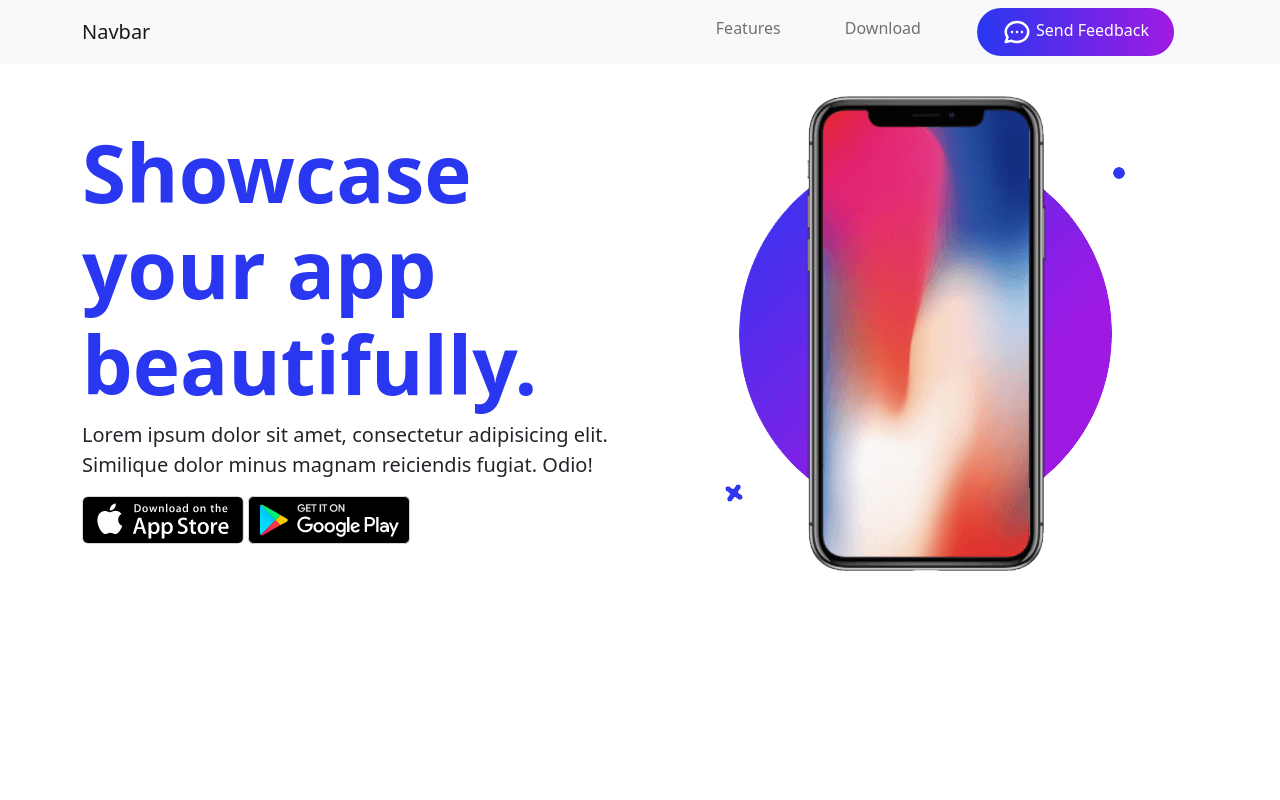
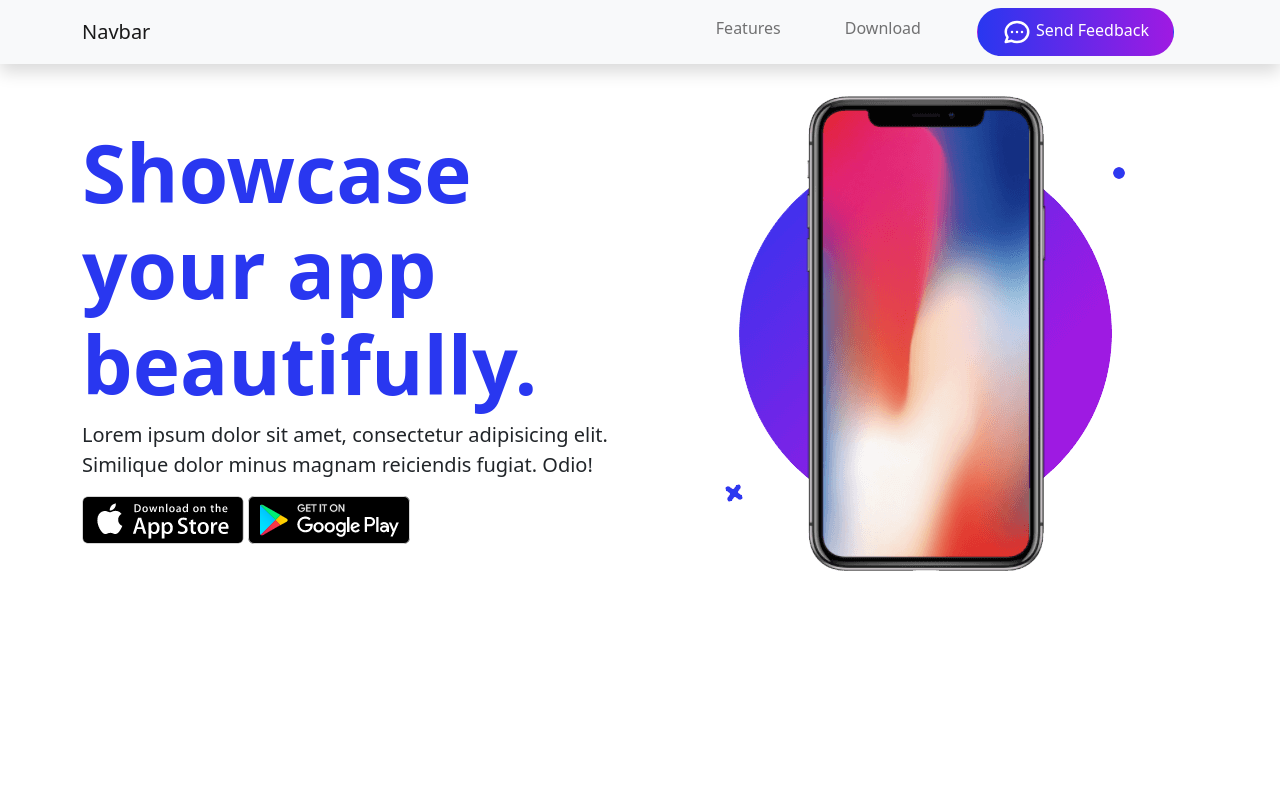
Before and after one commit to fazla8719/mobile-project, a plain HTML site: page index.html in a window 1280 px wide. Shown: the top 800 px of the page. Drawn offline with nearby package versions, Linux system fonts and the light colour scheme.

Commit message:
shadow nav

```diff
--- a/index.html
+++ b/index.html
@@ -15,7 +15,7 @@
 
 <body>
   <header class="navigation py-2">
-    <nav class="navbar fixed-top mb-lg-1 navbar-expand-lg navbar-light bg-light">
+    <nav class="navbar shadow fixed-top mb-lg-1 navbar-expand-lg navbar-light bg-light">
       <div class="container">
         <a class="navbar-brand" href="#">Navbar</a>
         <button class="navbar-toggler" type="button" data-bs-toggle="collapse" data-bs-target="#navbarNav"
```
Also changed, not shown: learnings.txt.
